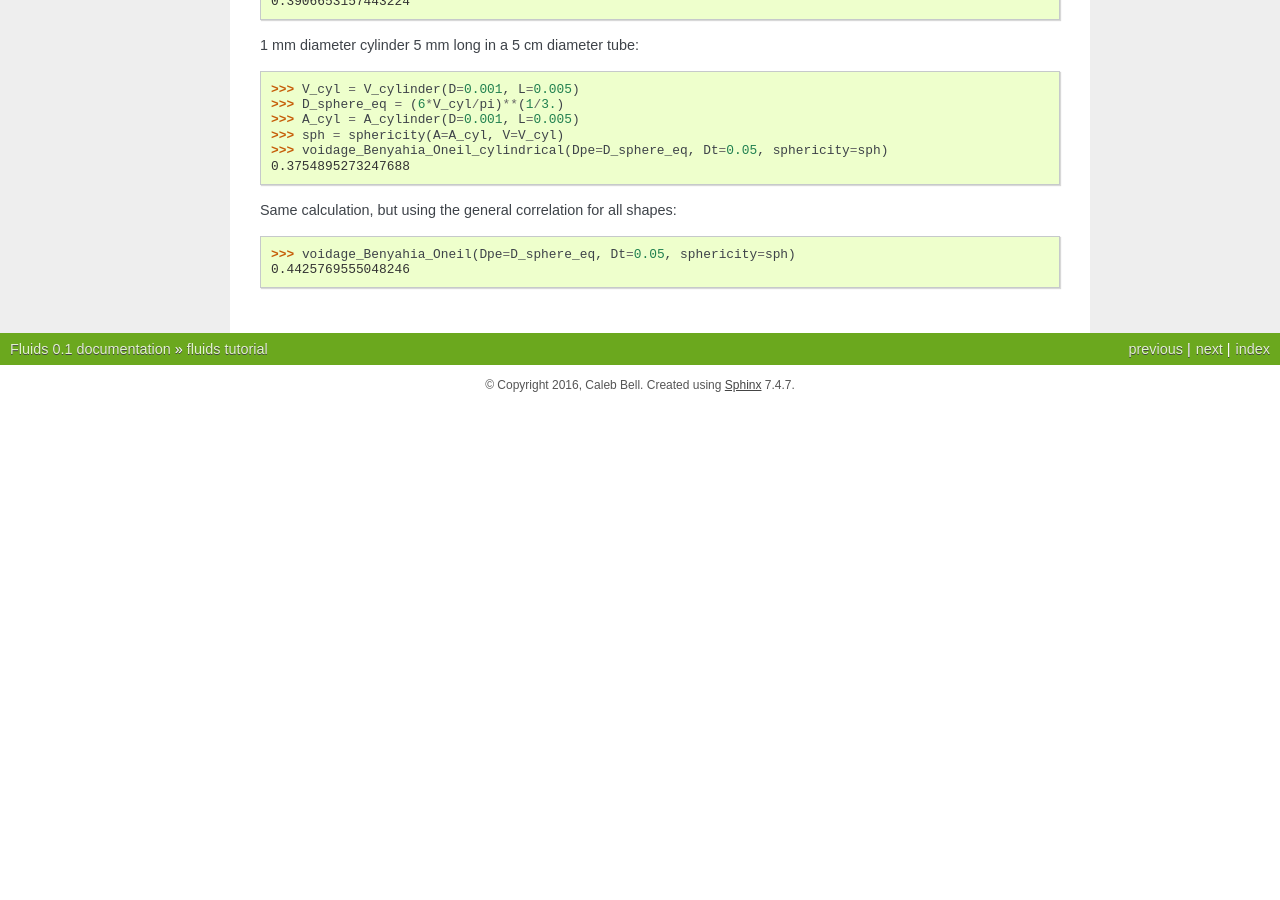
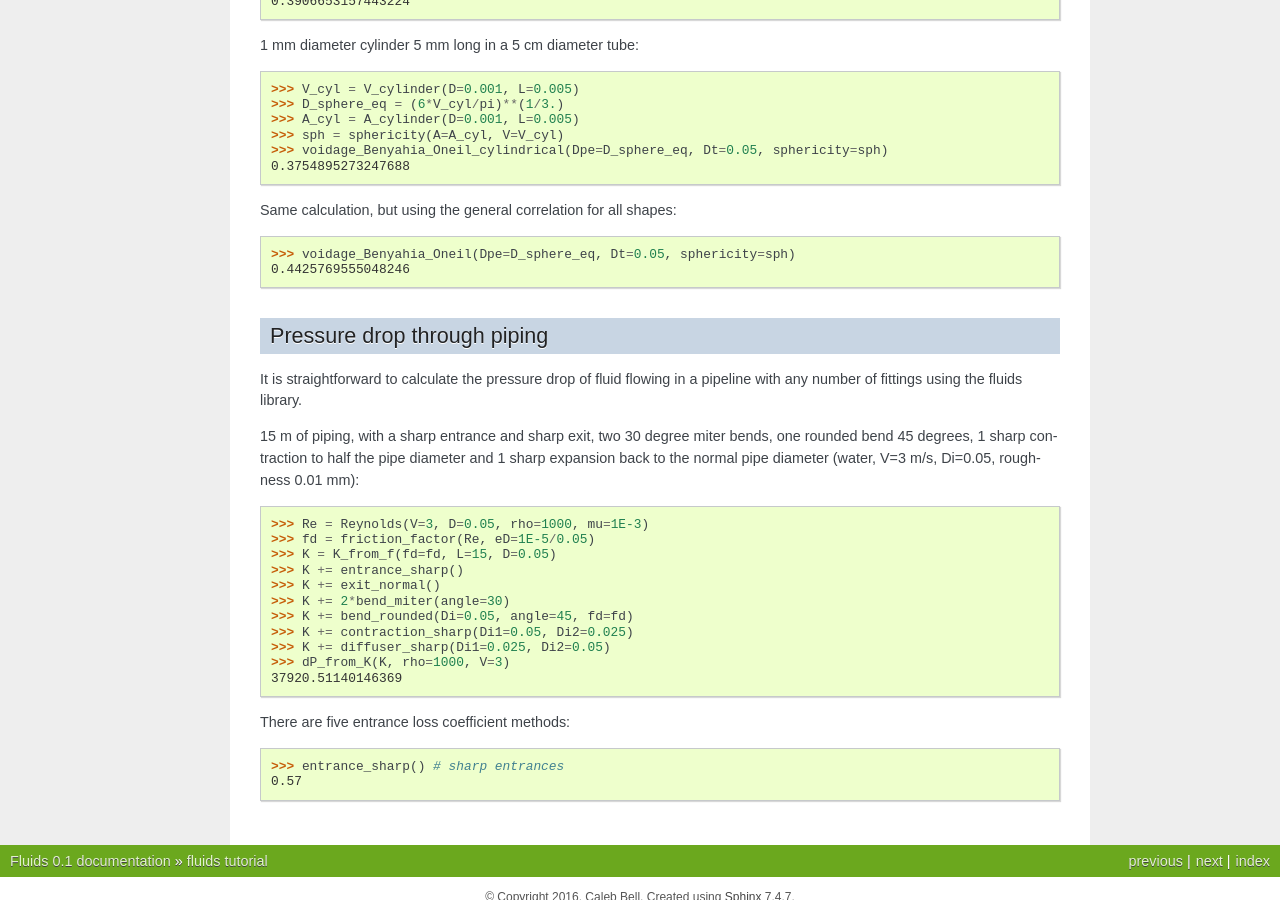
Before and after one commit to CalebBell/fluids, a Sphinx documentation site: the page built from docs/tutorial.rst, in a window 1280 px wide and 900 px high, scrolled down 14346 px. Built offline with Sphinx 7.4.7, drawn with Linux system fonts in a browser that asks for light colours; pages that are not in the unit, such as notebooks, are missing from menus; before the commit the page ends 14751 px from its top, so only the background shows below that; some of the changed text lies outside the part shown.

Commit message:
Begin to document fittings tutorial

```diff
--- a/docs/tutorial.rst
+++ b/docs/tutorial.rst
@@ -833,3 +833,30 @@ Same calculation, but using the general correlation for all shapes:
 
 >>> voidage_Benyahia_Oneil(Dpe=D_sphere_eq, Dt=0.05, sphericity=sph)
 0.4425769555048246
+
+Pressure drop through piping
+----------------------------
+It is straightforward to calculate the pressure drop of fluid flowing in a
+pipeline with any number of fittings using the fluids library.
+
+15 m of piping, with a sharp entrance and sharp exit, two 30 degree miter
+bends, one rounded bend 45 degrees, 1 sharp contraction to half the pipe
+diameter and 1 sharp expansion back to the normal pipe diameter (water,
+V=3 m/s, Di=0.05, roughness 0.01 mm):
+
+>>> Re = Reynolds(V=3, D=0.05, rho=1000, mu=1E-3)
+>>> fd = friction_factor(Re, eD=1E-5/0.05)
+>>> K = K_from_f(fd=fd, L=15, D=0.05)
+>>> K += entrance_sharp()
+>>> K += exit_normal()
+>>> K += 2*bend_miter(angle=30)
+>>> K += bend_rounded(Di=0.05, angle=45, fd=fd)
+>>> K += contraction_sharp(Di1=0.05, Di2=0.025)
+>>> K += diffuser_sharp(Di1=0.025, Di2=0.05)
+>>> dP_from_K(K, rho=1000, V=3)
+37920.51140146369
+
+There are five entrance loss coefficient methods:
+
+>>> entrance_sharp() # sharp entrances
+0.57
```
Also changed, not shown: other parts of docs/tutorial.rst (+1 -1 lines), 2 other files.
